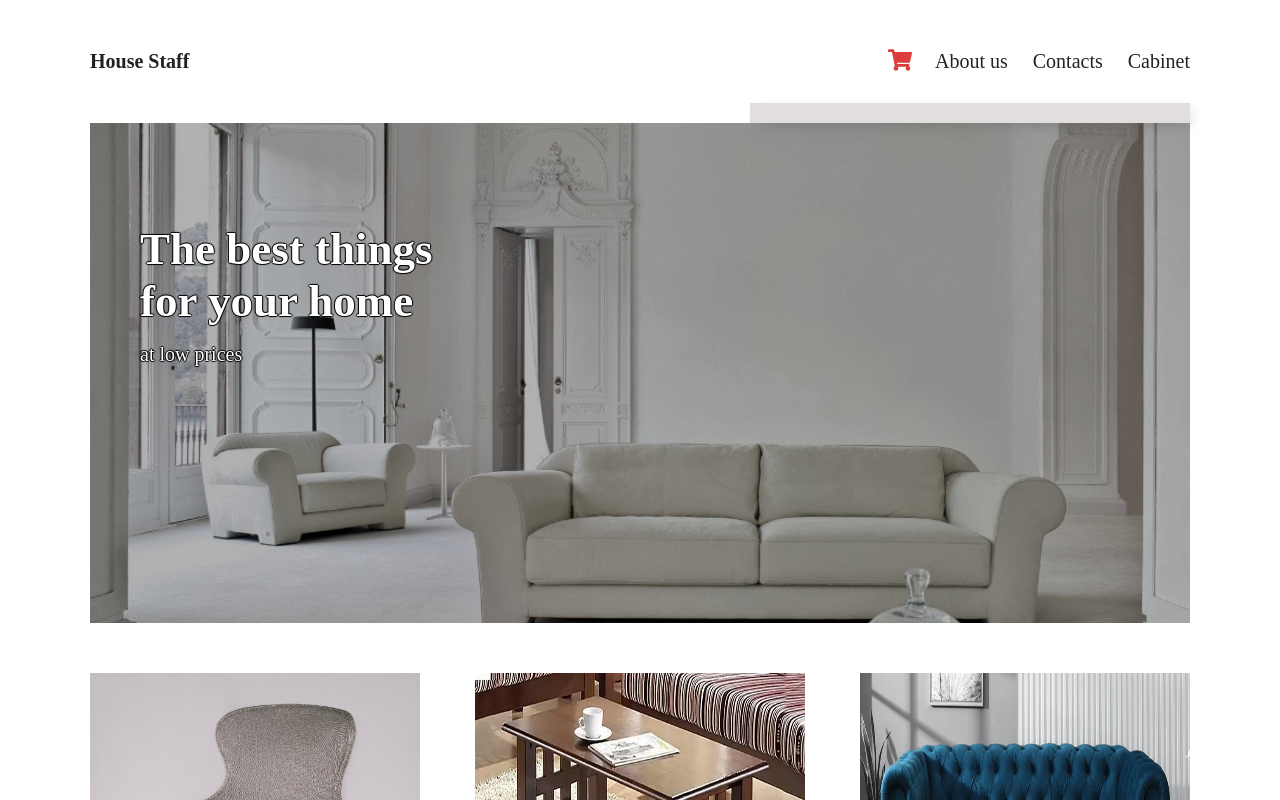
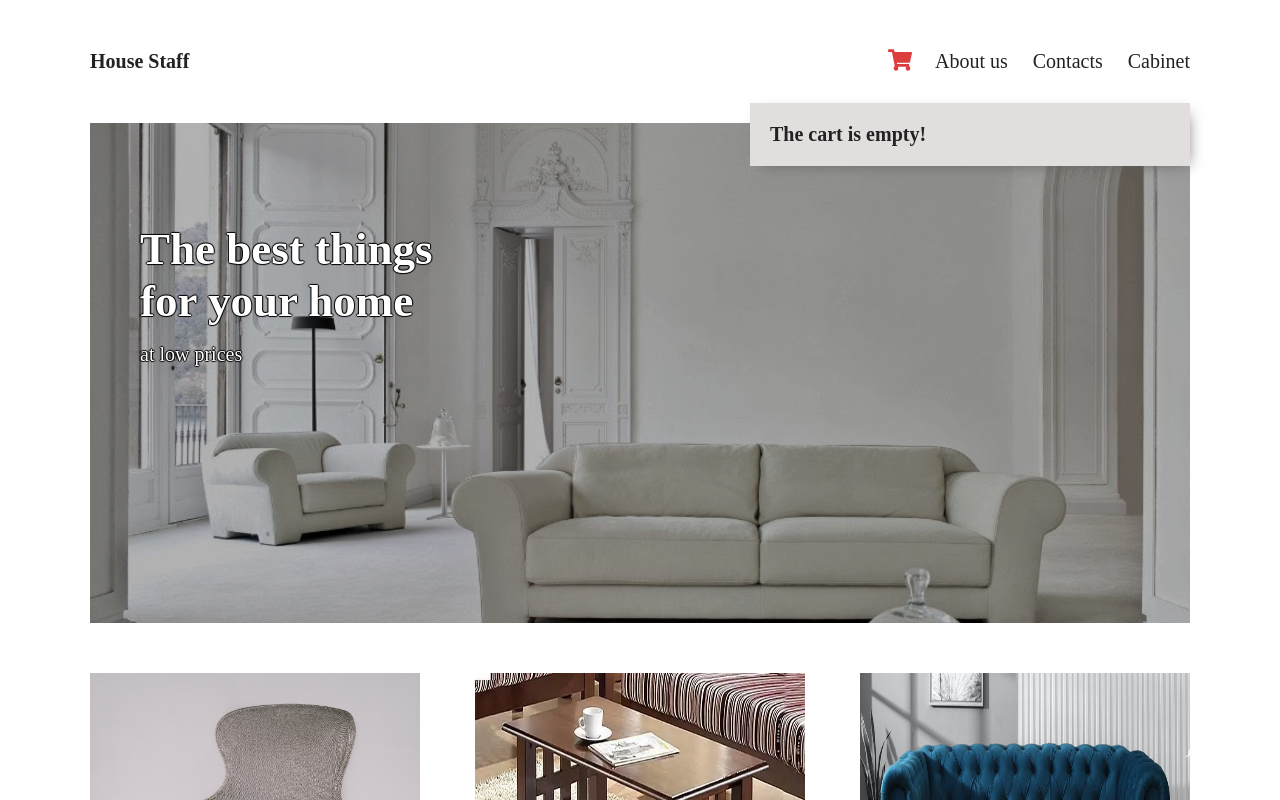
Before and after one commit to nadiia0811/mini-internet-shop, a React (Create React App) app: page / in a window 1280 px wide. Both pictures are taken after a click on the icon 899 px from the left and 60 px from the top of the page. Shown: the top 800 px of the page. Built offline with nearby package versions, Linux system fonts and the light colour scheme.

Commit message:
Adding showOrders and showNothing functions to Header.js

```diff
--- a/src/components/Header.js
+++ b/src/components/Header.js
@@ -5,6 +5,20 @@ import Order from './Order';
 export default function Header(props) {
 
   let [cartOpen, setCartOpen] = useState(false);
+
+  const showOrders = (props) => {
+   return (props.orders.map(item => (
+      <Order item = {item} key = {item.id}/>
+    )))
+  }
+
+  const showNothing = () => {
+    return (
+      <div className='empty'>
+        <h2>The cart is empty!</h2>
+      </div>
+    )
+  }
 
   return (
     <header>
@@ -19,18 +33,12 @@ export default function Header(props) {
                             className={`shop-cart-button ${cartOpen && 'active' }`}/>
             {cartOpen && (
               <div className='shop-cart'>
-                {/* {props.orders.map(item => (
 
-                  <div className='item'>
-                    <img src = {"./img/" + item.img} alt = "furniture"/>
-                    <h2>{item.title}</h2>
-                    <b>$ {item.price}</b>
-                  </div>
-                ))} */}
+                          {/*   {props.orders.map(elem => (
+                              <Order item = {elem} key = {elem.id}/>
+                            ))} */}
 
-                {props.orders.map(elem => (
-                  <Order item = {elem} key = {elem.id}/>
-                ))}
+                 { props.orders.length > 0 ? showOrders(props) : showNothing()}
 
               </div>
             )}
--- a/src/index.css
+++ b/src/index.css
@@ -47,6 +47,11 @@ header .shop-cart {
   transition: transform 500ms ease;
   padding: 20px;
   padding-bottom: 0;
+}
+
+header .shop-cart .empty h2{
+  font-size: 20px;
+  margin-bottom: 20px;
 }
 
 header .logo {
```
